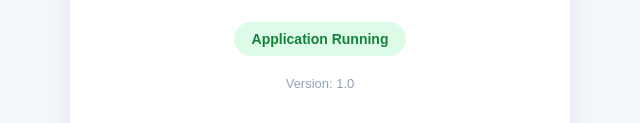
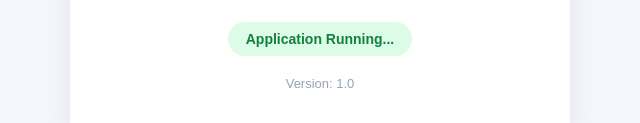
Before and after one commit to AtharvaPawar0/Enterprise-CI-CD-Automation-Platform, a plain HTML site: page index.html in a window 1280 px wide. Shown: the part 452-575 px from the top of the page, 320-960 px from the left. Drawn offline with Linux system fonts and the light colour scheme.

Commit message:
Add ellipsis to application running status

```diff
--- a/index.html
+++ b/index.html
@@ -88,7 +88,7 @@
         </p>
 
         <div class="status">
-            Application Running
+            Application Running...
         </div>
 
         <p class="version">Version: 1.0</p>
```
